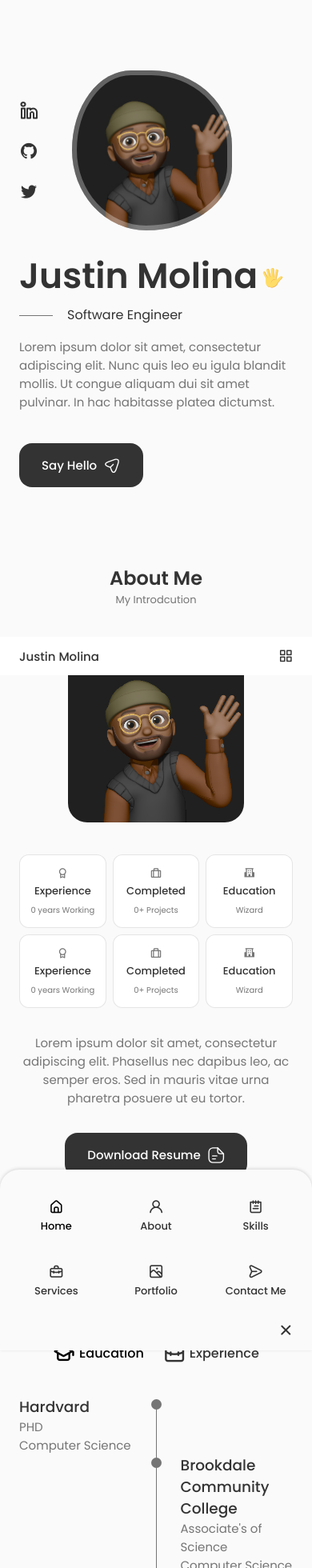
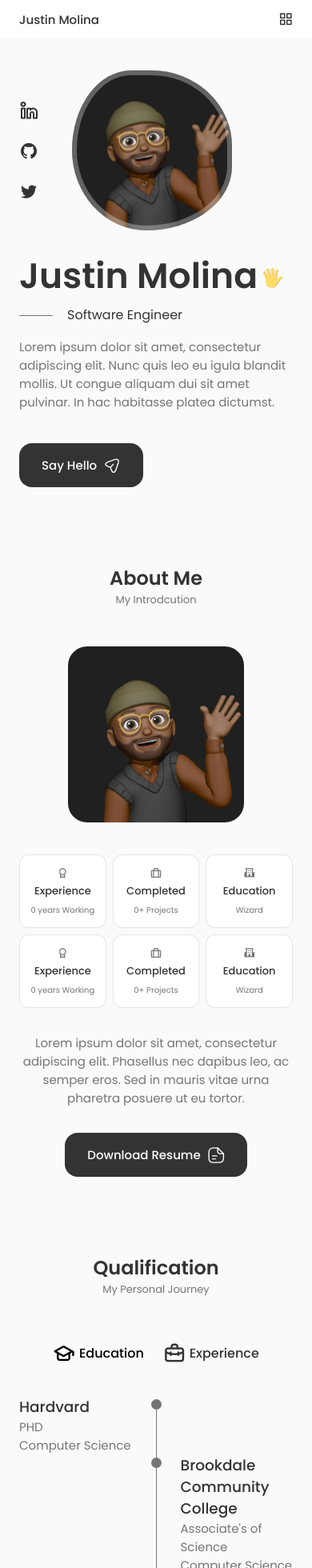
Before and after one commit to Molina-Justin/portfolio, a React (Create React App) app: page / in a window 390 px wide. Shown: the top 1960 px of the page at 80% size. Built offline with nearby package versions, Linux system fonts and the light colour scheme.

Commit message:
Changed the navbar location & updated the 'Scroll To function'

```diff
--- a/src/componets/header/header.css
+++ b/src/componets/header/header.css
@@ -46,14 +46,14 @@ nav{
 @media screen and (max-width: 768px) {
     .header{
         top: initial;
-        bottom: 0;
+        top: 0;
     }
     .nav{
         height: var(--header-height);
     }
     .nav__menu{
         position: fixed;
-        bottom: -100%;
+        top: -40%;
         left: 0;
         width: 100%;
         background-color: var(--body-color);
@@ -64,7 +64,7 @@ nav{
     }
     /* Show Menu */
     .show-menu{
-        bottom: 0;
+        top: 0;
     }
 
     .nav__list{
--- a/src/componets/projects/Projects.jsx
+++ b/src/componets/projects/Projects.jsx
@@ -9,7 +9,7 @@ import "./projects.css";
 const Projects = () => {
     return (
 
-        <section className="project section" id="about">
+        <section className="project section" id="portfolio">
             <h2 className="section__title">Portfolio</h2>
             <span className="section__subtitle">My Creative Projects</span>
 
```
